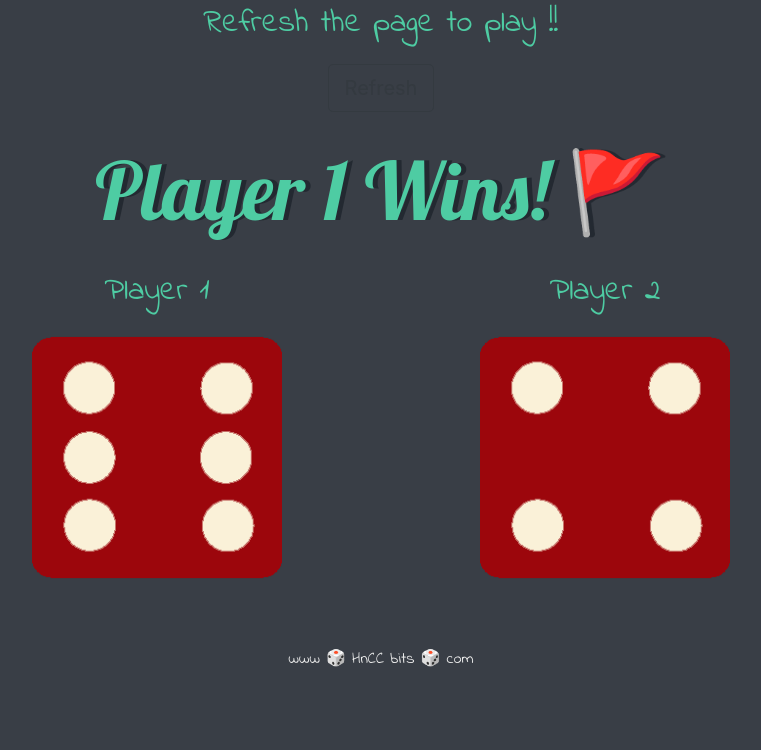
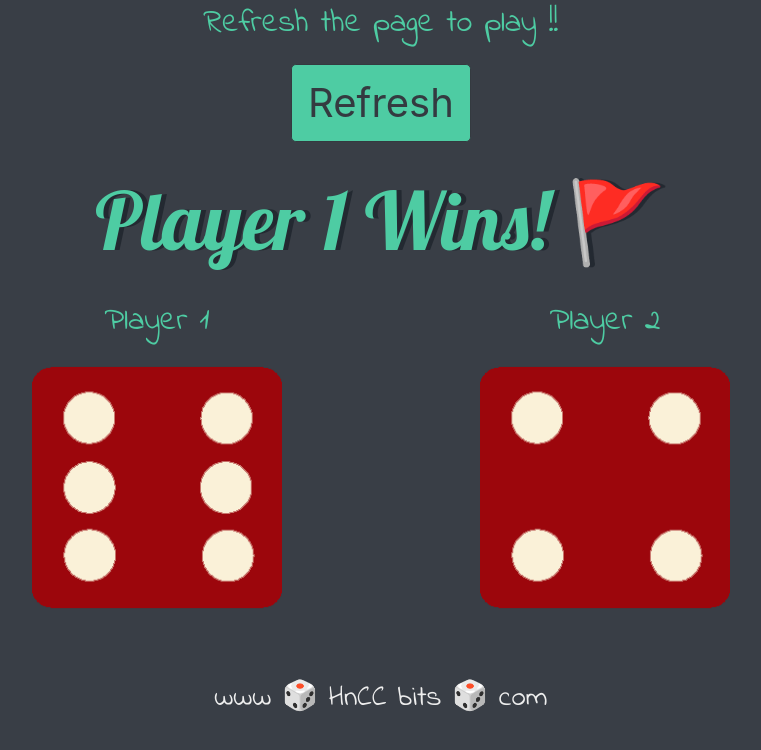
Before and after one commit to AnandBIT/diceGame, a plain HTML site: page index.html in a window 1280 px wide. Shown: the whole page, without its empty margins (259-1020 px from the left). Drawn offline with nearby package versions, Linux system fonts and the light colour scheme.

Commit message:
commited

```diff
--- a/styles.css
+++ b/styles.css
@@ -12,6 +12,10 @@
 
 body {
   background-color: #393E46 !important;
+}
+.btn{
+  font-size: 2.5rem !important;
+  background-color: #4ECCA3 !important;
 }
 
 
@@ -36,6 +40,7 @@ img {
 footer {
   margin-top: 5% !important;
   color: #EEEEEE !important;
+  font-size: 1.8rem;
   text-align: center !important;
   font-family: 'Indie Flower', cursive !important;
 }
```
